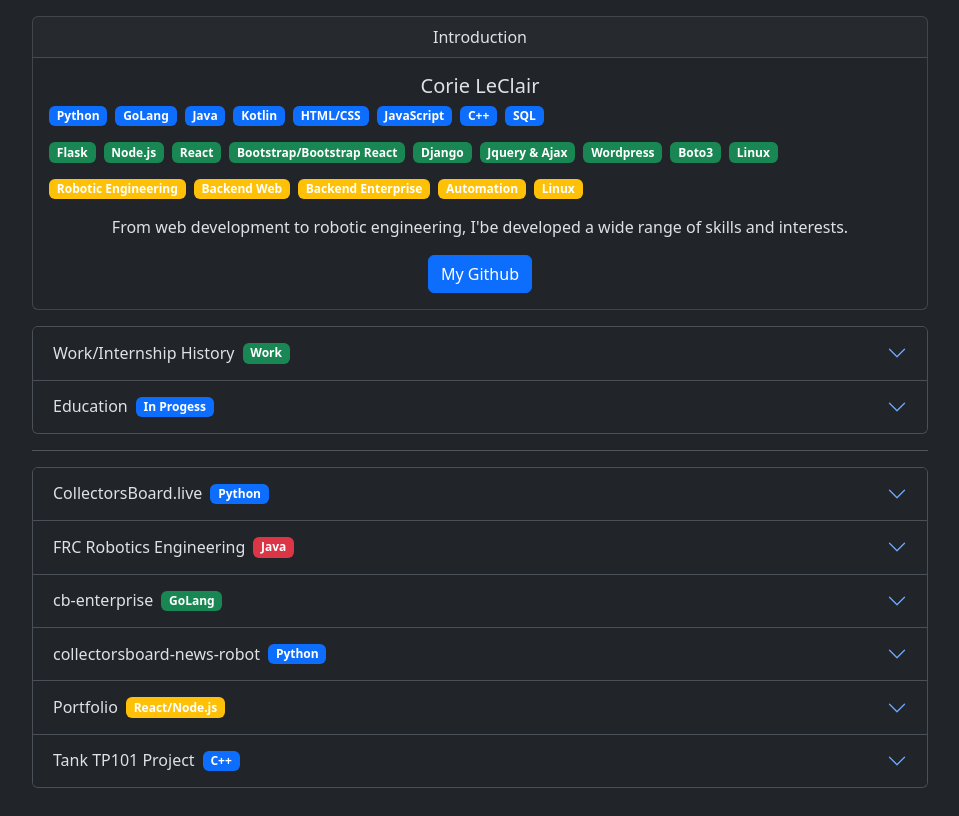
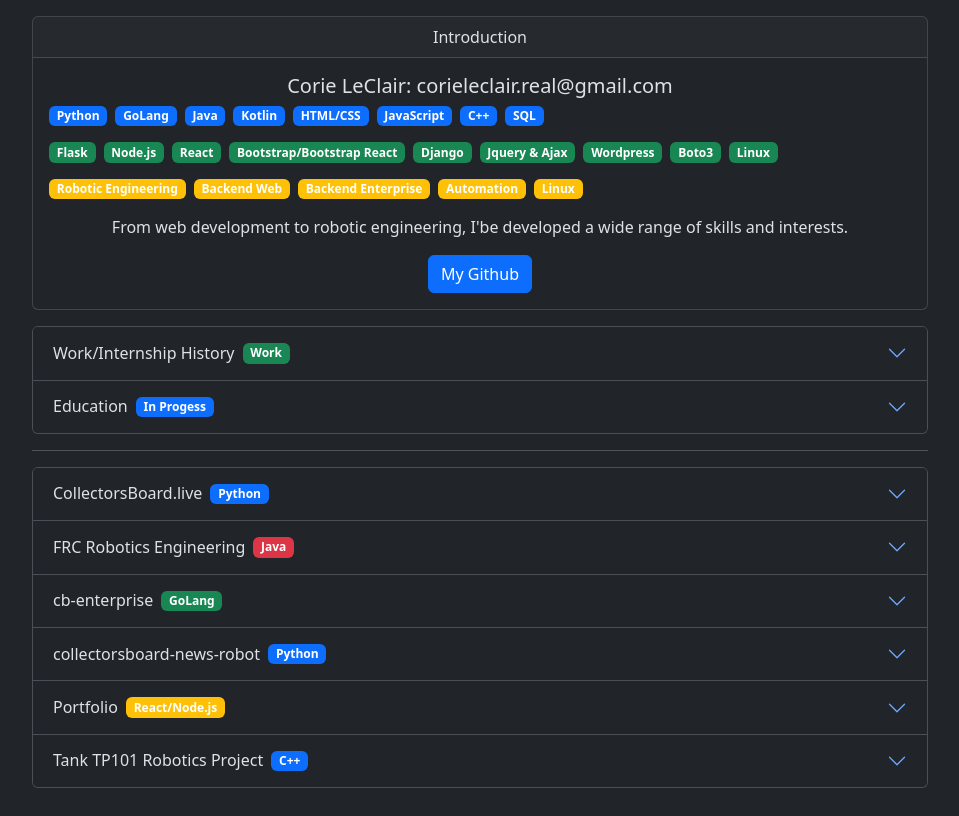
Before and after one commit to corie-lc/portfolio, a React (Create React App) app: page / in a window 1280 px wide. Shown: the whole page, without its empty margins (160-1119 px from the left). Built offline with nearby package versions, Linux system fonts and the light colour scheme.

Commit message:
updated to robot project

```diff
--- a/src/App.js
+++ b/src/App.js
@@ -146,7 +146,7 @@ function ProjectCard() {
       </Accordion.Item>
 
       <Accordion.Item eventKey="5">
-      <Accordion.Header>Tank TP101 Project <Badge className='ms-2' bg="primary">C++</Badge></Accordion.Header>
+      <Accordion.Header>Tank TP101 Robotics Project <Badge className='ms-2' bg="primary">C++</Badge></Accordion.Header>
         <Accordion.Body>
           <Stack className="mb-3" direction="horizontal" gap={2}>
             <Badge bg="success">C++</Badge>
@@ -218,7 +218,7 @@ function IntroCard() {
     <Card className="mt-3 mb-3 ">
       <Card.Header>Introduction</Card.Header>
       <Card.Body>
-        <Card.Title>Corie LeClair</Card.Title>
+        <Card.Title>Corie LeClair: corieleclair.real@gmail.com</Card.Title>
 
         <Card.Text>
         <LangBadges />
```
